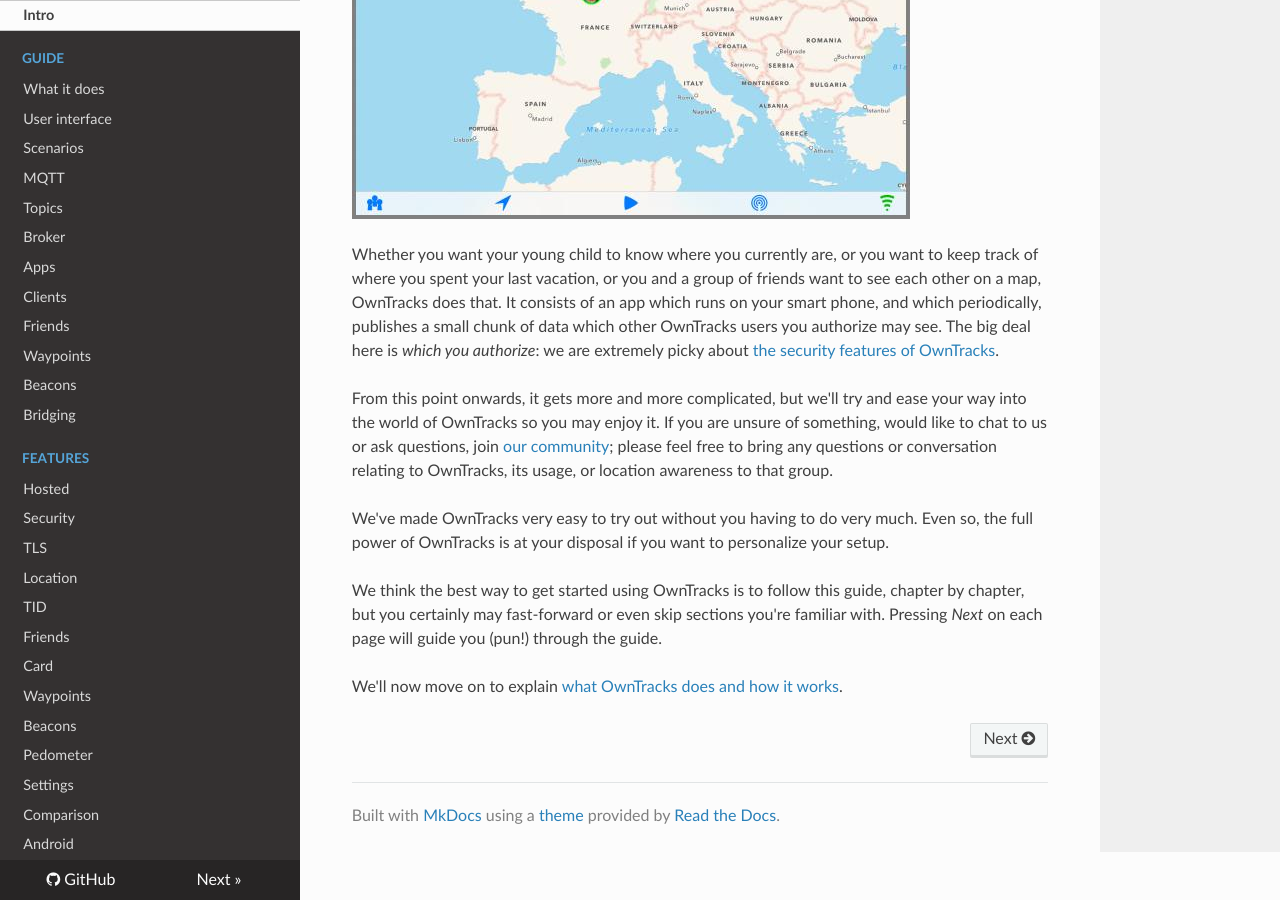
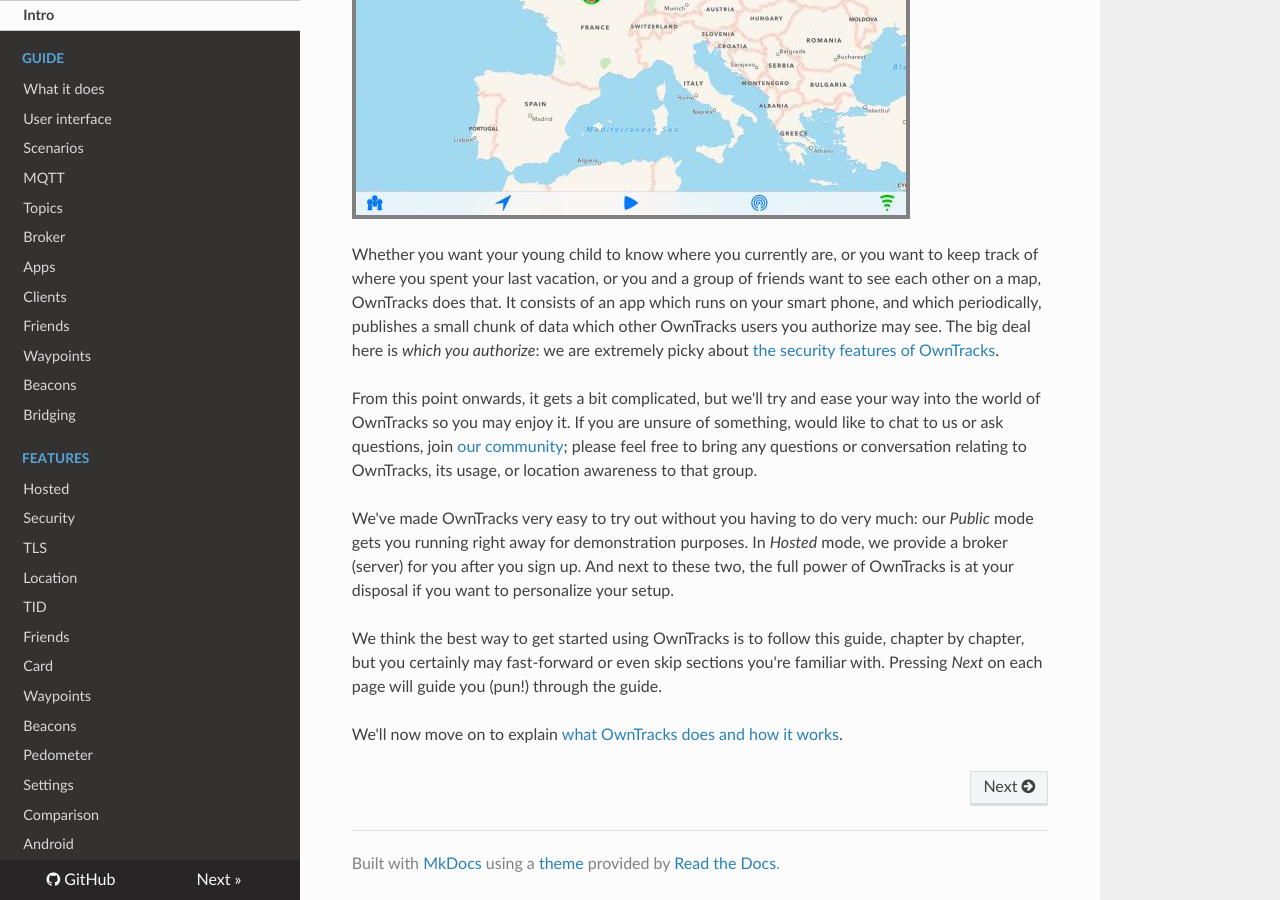
Before and after one commit to owntracks/booklet, an MkDocs documentation site: the page built from docs/index.md, in a window 1280 px wide and 900 px high, scrolled down 646 px. Built offline with MkDocs 1.6.1, drawn with Linux system fonts in a browser that asks for light colours; nearby versions of some CDN libraries; old or Windows-style settings are respelled for this version of MkDocs.

Commit message:
add sentence about Modes to index

```diff
--- a/docs/index.md
+++ b/docs/index.md
@@ -10,9 +10,9 @@ OwnTracks is an Open Source project which provides an iOS and an Android app wit
 
 Whether you want your young child to know where you currently are, or you want to keep track of where you spent your last vacation, or you and a group of friends want to see each other on a map, OwnTracks does that. It consists of an app which runs on your smart phone, and which periodically, publishes a small chunk of data which other OwnTracks users you authorize may see. The big deal here is *which you authorize*: we are extremely picky about [the security features of OwnTracks](features/security.md).
 
-From this point onwards, it gets more and more complicated, but we'll try and ease your way into the world of OwnTracks so you may enjoy it. If you are unsure of something, would like to chat to us or ask questions, join [our community](https://community.owntracks.org); please feel free to bring any questions or conversation relating to OwnTracks, its usage, or location awareness to that group.
+From this point onwards, it gets a bit complicated, but we'll try and ease your way into the world of OwnTracks so you may enjoy it. If you are unsure of something, would like to chat to us or ask questions, join [our community](https://community.owntracks.org); please feel free to bring any questions or conversation relating to OwnTracks, its usage, or location awareness to that group.
 
-We've made OwnTracks very easy to try out without you having to do very much. Even so, the full power of OwnTracks is at your disposal if you want to personalize your setup.
+We've made OwnTracks very easy to try out without you having to do very much: our _Public_ mode gets you running right away for demonstration purposes. In _Hosted_ mode, we provide a broker (server) for you after you sign up. And next to these two, the full power of OwnTracks is at your disposal if you want to personalize your setup.
 
 We think the best way to get started using OwnTracks is to follow this guide, chapter by chapter, but you certainly may fast-forward or even skip sections you're familiar with. Pressing _Next_ on each page will guide you (pun!) through the guide.
 
```
